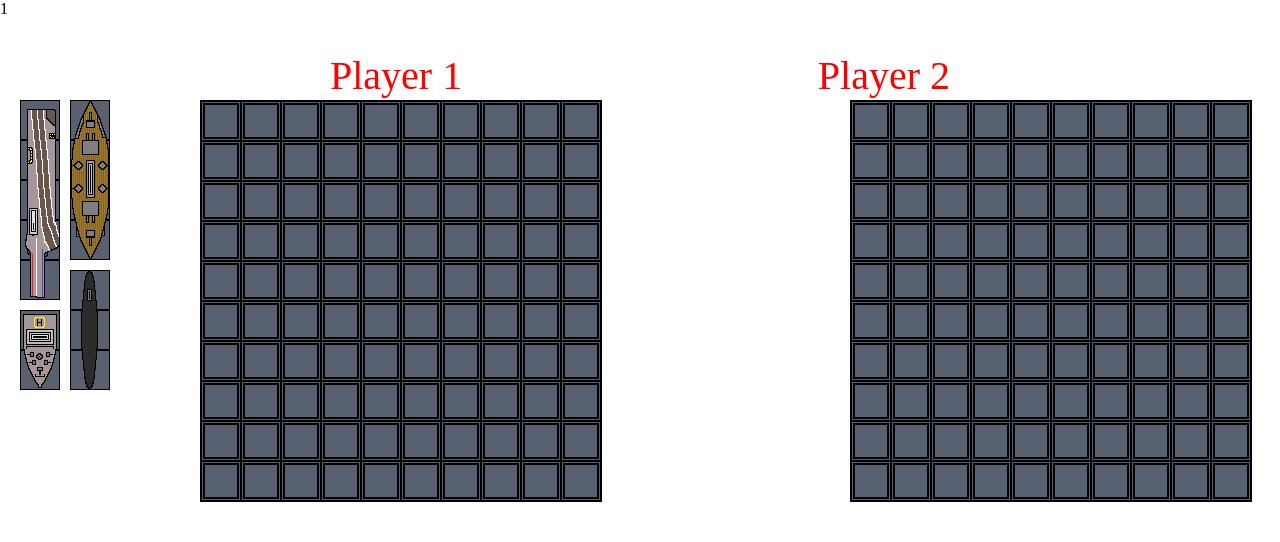
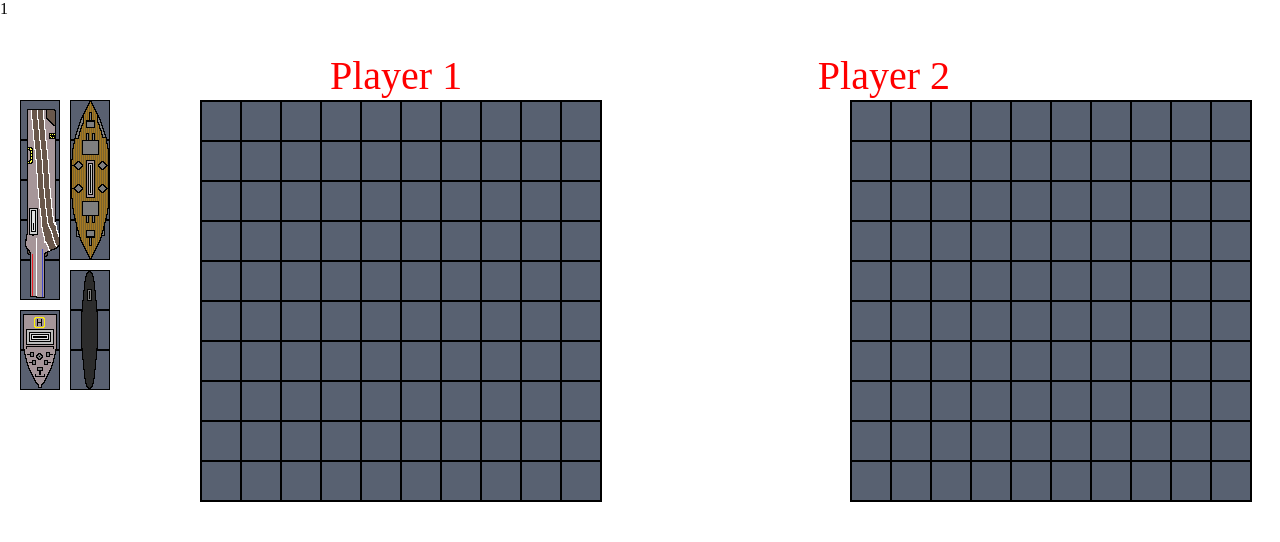
Before and after one commit to Kimi07Fan/3_Player_Battleship, a PHP site: page /play_area.php?id1=1 in a window 1280 px wide; the page is wider, and only the part inside the window is pictured. Shown: the top 542 px of that part. Run offline with PHP 8.4, Linux system fonts and the light colour scheme; data that the repository does not hold is empty.

Commit message:
Update play_area.php

```diff
--- a/play_area.php
+++ b/play_area.php
@@ -73,7 +73,9 @@
     .table {
     background: transparent;
     display: inline-block;
-    border: 2px solid black;
+    border: 2px;
+    border-style: solid;
+    border-color: #586171;
     height: 36px;
     width: 36px;
     }
```
